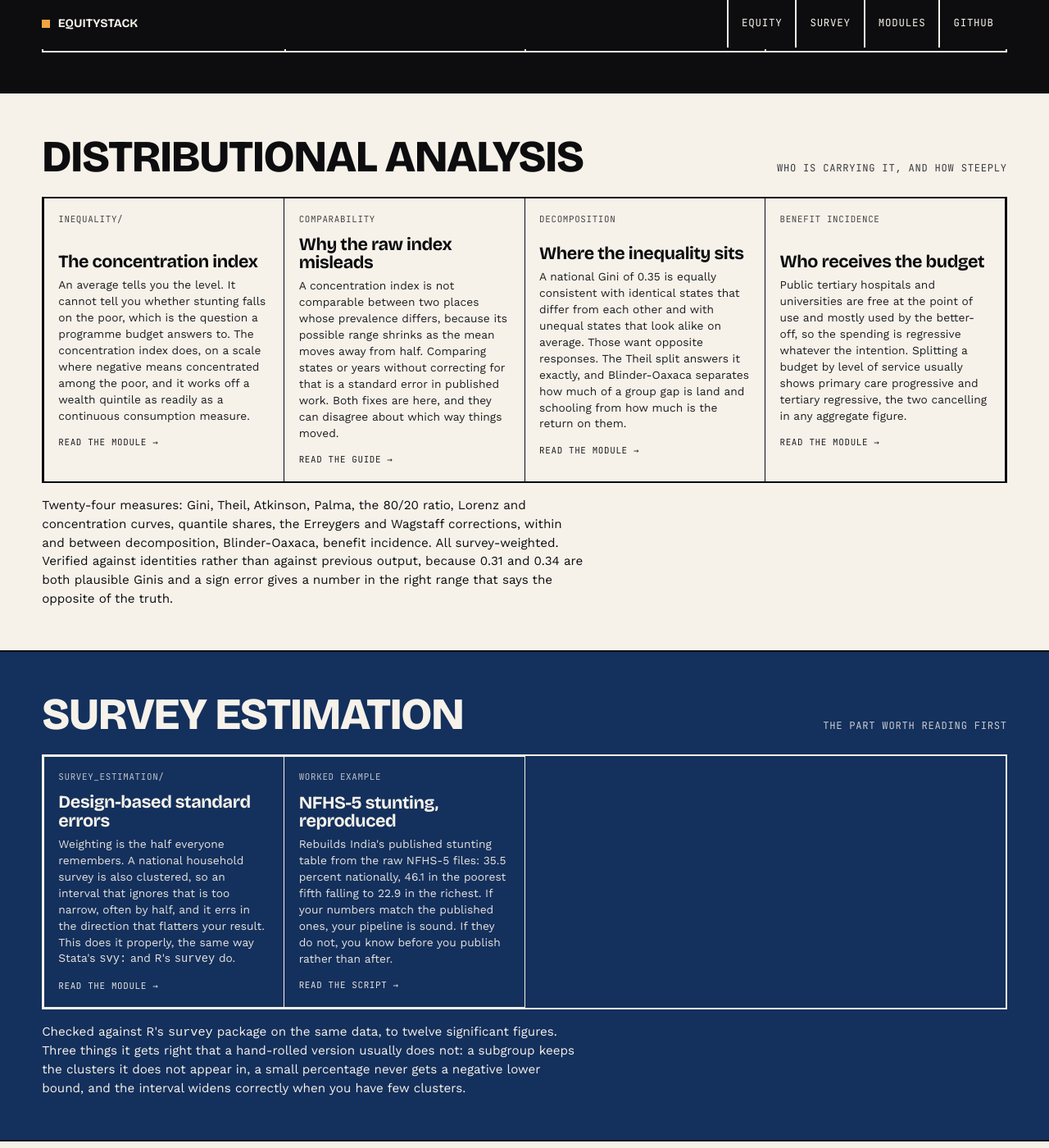
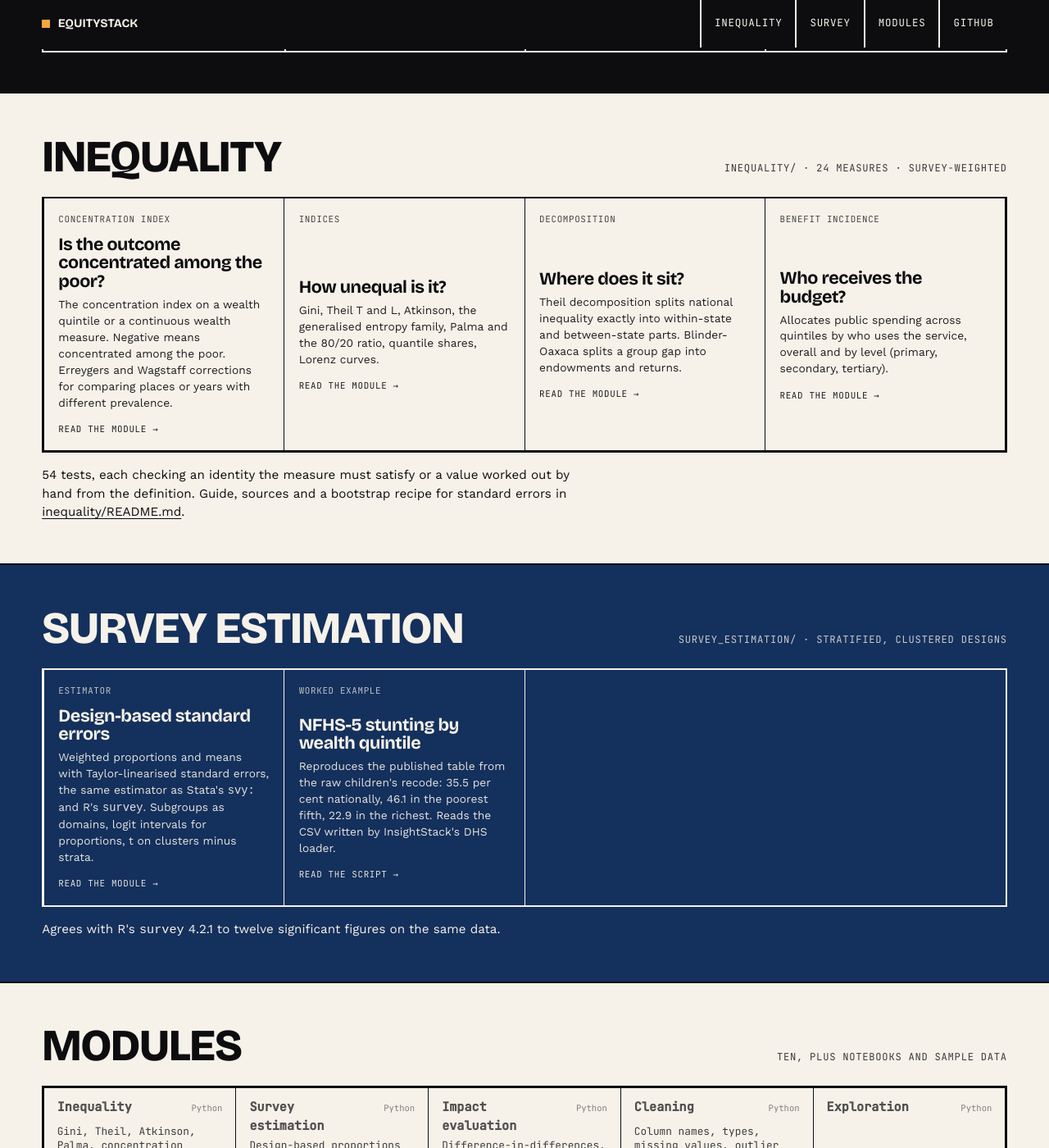
Before and after one commit to Varnasr/EquityStack, a Jekyll site: the page index.html, which Jekyll copies as it is, in a window 1280 px wide and 1400 px high, scrolled down 450 px. Shown: the whole window at 82% size. Built offline with Jekyll 4.4.1, drawn with Linux system fonts in a browser that asks for light colours; some of the changed text lies outside the part shown.

Commit message:
Docs: plain-language pass on reader-facing copy
README, landing page and folder READMEs say what each thing is and how to
use it. Rationale for design choices stays in CLAUDE.md and in code. Emoji
removed from headings and checklists.

Co-Authored-By: Claude Fable 5.1 <noreply@anthropic.com>
Claude-Session: https://claude.ai/code/session_01DMYhECx2Dzbqad6KJxWZ7t

```diff
--- a/index.html
+++ b/index.html
@@ -3,8 +3,8 @@
 <head>
 <meta charset="utf-8">
 <meta name="viewport" content="width=device-width, initial-scale=1.0">
-<title>EquityStack · Python for development sector data workflows</title>
-<meta name="description" content="Python modules for cleaning, modelling and design-based survey estimation in development research. Part of the OpenStacks family.">
+<title>EquityStack · Inequality measurement and survey estimation in Python</title>
+<meta name="description" content="Python for distributional analysis and design-based survey estimation in development research. Part of the OpenStacks family.">
 <link rel="preconnect" href="https://fonts.googleapis.com">
 <link rel="preconnect" href="https://fonts.gstatic.com" crossorigin>
 <link href="https://fonts.googleapis.com/css2?family=Bricolage+Grotesque:opsz,wght@12..96,700;12..96,800&family=Work+Sans:wght@400;500;600&family=JetBrains+Mono:wght@400;500&display=swap" rel="stylesheet">
@@ -17,7 +17,7 @@
   <div class="in">
     <a class="brand" href="./"><span class="dot"></span> EquityStack</a>
     <nav>
-      <a class="opt" href="#equity">Equity</a>
+      <a class="opt" href="#equity">Inequality</a>
       <a class="opt" href="#survey">Survey</a>
       <a class="opt" href="#modules">Modules</a>
       <a href="https://github.com/Varnasr/EquityStack">GitHub</a>
@@ -27,10 +27,9 @@
 
 <section class="hero">
   <h1 class="word">Equity<span class="s2">Stack</span></h1>
-  <p class="lede">The Python for a development research project, pointed at the distributional
-    question: not just what the average is, but who is carrying the bad outcome, how steep the
-    gradient runs, and whether the gap survives a clustered sample.
-    Part of <a href="https://openstacks.dev">OpenStacks</a>.</p>
+  <p class="lede">Python for distributional analysis and design-based survey estimation in development
+    research: who carries an outcome, how steep the gradient is, and whether the gap holds up in a
+    clustered sample. Part of <a href="https://openstacks.dev">OpenStacks</a>.</p>
   <div class="counts">
     <div class="hi"><b>24</b><span>Distributional measures</span></div>
     <div><b>10</b><span>Modules</span></div>
@@ -43,84 +42,70 @@
 
 <section class="band white" id="equity">
   <div class="band-h">
-    <h2>Distributional analysis</h2>
-    <p class="sub">Who is carrying it, and how steeply</p>
+    <h2>Inequality</h2>
+    <p class="sub">inequality/ · 24 measures · survey-weighted</p>
   </div>
   <div class="tiles">
     <a class="tile" href="https://github.com/Varnasr/EquityStack/tree/main/inequality">
-      <p class="meta">inequality/</p>
-      <h3>The concentration index</h3>
-      <p>An average tells you the level. It cannot tell you whether stunting falls on the poor,
-         which is the question a programme budget answers to. The concentration index does, on a
-         scale where negative means concentrated among the poor, and it works off a wealth
-         quintile as readily as a continuous consumption measure.</p>
+      <p class="meta">Concentration index</p>
+      <h3>Is the outcome concentrated among the poor?</h3>
+      <p>The concentration index on a wealth quintile or a continuous wealth measure. Negative means
+         concentrated among the poor. Erreygers and Wagstaff corrections for comparing places or years
+         with different prevalence.</p>
       <p class="go">Read the module &rarr;</p>
     </a>
-    <a class="tile" href="https://github.com/Varnasr/EquityStack/blob/main/inequality/README.md">
-      <p class="meta">Comparability</p>
-      <h3>Why the raw index misleads</h3>
-      <p>A concentration index is not comparable between two places whose prevalence differs,
-         because its possible range shrinks as the mean moves away from half. Comparing states or
-         years without correcting for that is a standard error in published work. Both fixes are
-         here, and they can disagree about which way things moved.</p>
-      <p class="go">Read the guide &rarr;</p>
+    <a class="tile" href="https://github.com/Varnasr/EquityStack/blob/main/inequality/indices.py">
+      <p class="meta">Indices</p>
+      <h3>How unequal is it?</h3>
+      <p>Gini, Theil T and L, Atkinson, the generalised entropy family, Palma and the 80/20 ratio,
+         quantile shares, Lorenz curves.</p>
+      <p class="go">Read the module &rarr;</p>
     </a>
     <a class="tile" href="https://github.com/Varnasr/EquityStack/blob/main/inequality/decomposition.py">
       <p class="meta">Decomposition</p>
-      <h3>Where the inequality sits</h3>
-      <p>A national Gini of 0.35 is equally consistent with identical states that differ from each
-         other and with unequal states that look alike on average. Those want opposite responses.
-         The Theil split answers it exactly, and Blinder-Oaxaca separates how much of a group gap
-         is land and schooling from how much is the return on them.</p>
+      <h3>Where does it sit?</h3>
+      <p>Theil decomposition splits national inequality exactly into within-state and between-state
+         parts. Blinder-Oaxaca splits a group gap into endowments and returns.</p>
       <p class="go">Read the module &rarr;</p>
     </a>
     <a class="tile" href="https://github.com/Varnasr/EquityStack/blob/main/inequality/incidence.py">
       <p class="meta">Benefit incidence</p>
-      <h3>Who receives the budget</h3>
-      <p>Public tertiary hospitals and universities are free at the point of use and mostly used by
-         the better-off, so the spending is regressive whatever the intention. Splitting a budget
-         by level of service usually shows primary care progressive and tertiary regressive, the
-         two cancelling in any aggregate figure.</p>
+      <h3>Who receives the budget?</h3>
+      <p>Allocates public spending across quintiles by who uses the service, overall and by level
+         (primary, secondary, tertiary).</p>
       <p class="go">Read the module &rarr;</p>
     </a>
   </div>
-  <p class="note">Twenty-four measures: Gini, Theil, Atkinson, Palma, the 80/20 ratio, Lorenz and
-    concentration curves, quantile shares, the Erreygers and Wagstaff corrections, within and
-    between decomposition, Blinder-Oaxaca, benefit incidence. All survey-weighted. Verified
-    against identities rather than against previous output, because 0.31 and 0.34 are both
-    plausible Ginis and a sign error gives a number in the right range that says the opposite of
-    the truth.</p>
+  <p class="note">54 tests, each checking an identity the measure must satisfy or a value worked
+    out by hand from the definition. Guide, sources and a bootstrap recipe for standard errors in
+    <a href="https://github.com/Varnasr/EquityStack/blob/main/inequality/README.md">inequality/README.md</a>.</p>
 </section>
 
 <section class="band navy" id="survey">
   <div class="band-h">
     <h2>Survey estimation</h2>
-    <p class="sub">The part worth reading first</p>
+    <p class="sub">survey_estimation/ · stratified, clustered designs</p>
   </div>
   <div class="tiles">
     <a class="tile" href="https://github.com/Varnasr/EquityStack/tree/main/survey_estimation">
-      <p class="meta">survey_estimation/</p>
+      <p class="meta">Estimator</p>
       <h3>Design-based standard errors</h3>
-      <p>Weighting is the half everyone remembers. A national household survey is also clustered,
-         so an interval that ignores that is too narrow, often by half, and it errs in the
-         direction that flatters your result. This does it properly, the same way Stata's
-         <code>svy:</code> and R's <code>survey</code> do.</p>
+      <p>Weighted proportions and means with Taylor-linearised standard errors, the same estimator as
+         Stata's <code>svy:</code> and R's <code>survey</code>. Subgroups as domains, logit intervals
+         for proportions, t on clusters minus strata.</p>
       <p class="go">Read the module &rarr;</p>
     </a>
     <a class="tile" href="https://github.com/Varnasr/EquityStack/blob/main/survey_estimation/dhs_stunting.py">
       <p class="meta">Worked example</p>
-      <h3>NFHS-5 stunting, reproduced</h3>
-      <p>Rebuilds India's published stunting table from the raw NFHS-5 files: 35.5 percent
-         nationally, 46.1 in the poorest fifth falling to 22.9 in the richest. If your numbers
-         match the published ones, your pipeline is sound. If they do not, you know before you
-         publish rather than after.</p>
+      <h3>NFHS-5 stunting by wealth quintile</h3>
+      <p>Reproduces the published table from the raw children's recode: 35.5 per cent nationally,
+         46.1 in the poorest fifth, 22.9 in the richest. Reads the CSV written by InsightStack's DHS
+         loader.</p>
       <p class="go">Read the script &rarr;</p>
     </a>
   </div>
-  <p class="note">Checked against R's <code>survey</code> package on the same data, to twelve significant
-    figures. Three things it gets right that a hand-rolled version usually does not: a subgroup
-    keeps the clusters it does not appear in, a small percentage never gets a negative lower
-    bound, and the interval widens correctly when you have few clusters.</p>
+  <p class="note">Agrees with R's <code>survey</code> 4.2.1 to twelve significant figures on the
+    same data.</p>
 </section>
 
 <section class="band white" id="modules">
@@ -131,42 +116,42 @@
   <div class="rows">
     <a class="row" href="https://github.com/Varnasr/EquityStack/tree/main/inequality">
       <span class="t"><b>Inequality</b><span>Python</span></span>
-      <span class="d">Gini, Theil, Atkinson, Palma, concentration indices, decompositions and benefit incidence, all survey-weighted.</span></a>
+      <span class="d">Gini, Theil, Atkinson, Palma, concentration indices, decompositions, benefit incidence.</span></a>
+    <a class="row" href="https://github.com/Varnasr/EquityStack/tree/main/survey_estimation">
+      <span class="t"><b>Survey estimation</b><span>Python</span></span>
+      <span class="d">Design-based proportions and means for NFHS, DHS or PLFS.</span></a>
+    <a class="row" href="https://github.com/Varnasr/EquityStack/tree/main/impact_evaluation">
+      <span class="t"><b>Impact evaluation</b><span>Python</span></span>
+      <span class="d">Difference-in-differences, propensity score matching, regression discontinuity.</span></a>
     <a class="row" href="https://github.com/Varnasr/EquityStack/tree/main/cleaning">
       <span class="t"><b>Cleaning</b><span>Python</span></span>
-      <span class="d">Get a messy export into shape, and keep a record of what you changed.</span></a>
+      <span class="d">Column names, types, missing values, outlier flags, with a log of changes.</span></a>
     <a class="row" href="https://github.com/Varnasr/EquityStack/tree/main/eda">
       <span class="t"><b>Exploration</b><span>Python</span></span>
-      <span class="d">Look hard at a new dataset before you trust it with a finding.</span></a>
-    <a class="row" href="https://github.com/Varnasr/EquityStack/tree/main/impact_evaluation">
-      <span class="t"><b>Impact evaluation</b><span>Python</span></span>
-      <span class="d">Did the programme work? Difference-in-differences, matching and regression discontinuity.</span></a>
-    <a class="row" href="https://github.com/Varnasr/EquityStack/tree/main/survey_estimation">
-      <span class="t"><b>Survey estimation</b><span>Python</span></span>
-      <span class="d">Get the confidence intervals right on NFHS, DHS or PLFS, where the sample is clustered.</span></a>
+      <span class="d">Summaries and profiling for a new dataset.</span></a>
     <a class="row" href="https://github.com/Varnasr/EquityStack/tree/main/modelling">
       <span class="t"><b>Modelling</b><span>Python</span></span>
-      <span class="d">Check whether two of your predictors are telling you the same thing twice.</span></a>
+      <span class="d">Multicollinearity checks (VIF).</span></a>
     <a class="row" href="https://github.com/Varnasr/EquityStack/tree/main/validation">
       <span class="t"><b>Validation</b><span>Pydantic</span></span>
-      <span class="d">Stop a bad column at the door, before it becomes a wrong number in someone's report.</span></a>
+      <span class="d">Input validation for columns and types.</span></a>
     <a class="row" href="https://github.com/Varnasr/EquityStack/tree/main/io_helpers">
       <span class="t"><b>Input and output</b><span>Python</span></span>
-      <span class="d">Open a Stata or SPSS file, read a CSV too big for memory, hand a colleague a usable spreadsheet.</span></a>
+      <span class="d">Stata and SPSS import, chunked CSV reading, formatted Excel export.</span></a>
     <a class="row" href="https://github.com/Varnasr/EquityStack/tree/main/social_sector">
       <span class="t"><b>Social sector</b><span>Python</span></span>
-      <span class="d">Build an access or vulnerability index, and check whether a district's rank survives a different but equally defensible normalisation.</span></a>
+      <span class="d">Composite access and vulnerability indices, with a check on how ranks change under a different normalisation.</span></a>
     <a class="row" href="https://github.com/Varnasr/EquityStack/tree/main/visualisation">
       <span class="t"><b>Visualisation</b><span>Python</span></span>
-      <span class="d">District maps and annotated charts that can go straight into a report.</span></a>
+      <span class="d">District maps and annotated charts.</span></a>
     <a class="row" href="https://github.com/Varnasr/EquityStack/tree/main/notebooks">
       <span class="t"><b>Notebooks</b><span>Jupyter</span></span>
-      <span class="d">Two worked analyses: gender-disaggregated outcomes, and women's time use.</span></a>
+      <span class="d">Gender-disaggregated outcomes; women's time use.</span></a>
     <a class="row" href="https://github.com/Varnasr/EquityStack/tree/main/sample_data">
       <span class="t"><b>Sample data</b><span>CSV</span></span>
-      <span class="d">Small datasets to try any of the above on.</span></a>
+      <span class="d">Small datasets to try the code on.</span></a>
   </div>
-  <p class="note">These open on GitHub, where the code lives.</p>
+  <p class="note">Links open on GitHub.</p>
 </section>
 
 <section class="band ash">
@@ -174,15 +159,13 @@
     <h2>Status</h2>
     <p class="sub">Stable</p>
   </div>
-  <p class="note">This repository works and is correct, but is not under active development. Bug
-    reports are welcome and issues stay open; new features are unlikely, and replies are measured
-    in weeks rather than days. Dependencies are pinned deliberately so that a clone still runs
-    years from now. See the
+  <p class="note">The code works and is not under active development. Bug reports are welcome;
+    new features are unlikely, and replies take weeks. Dependencies are pinned so a clone still runs
+    later. See the
     <a href="https://github.com/Varnasr/OpenStacks-for-Change/blob/main/MAINTENANCE.md">maintenance policy</a>.</p>
-  <p class="note">The companion repositories are
-    <a href="https://github.com/Varnasr/InsightStack">InsightStack</a>, which holds the calculators
-    and the loaders that produce the data this reads, and
-    <a href="https://github.com/Varnasr/FieldStack">FieldStack</a>, which does the same work in R.</p>
+  <p class="note">Companion repositories: <a href="https://github.com/Varnasr/InsightStack">InsightStack</a>
+    (calculators and the DHS and PLFS loaders) and <a href="https://github.com/Varnasr/FieldStack">FieldStack</a>
+    (the same survey work in R).</p>
 </section>
 
 </main>
@@ -194,7 +177,7 @@
     <a href="https://github.com/Varnasr/EquityStack/blob/main/CHANGELOG.md">Changelog</a>
     <a href="https://github.com/Varnasr/EquityStack/blob/main/LICENSE">MIT Licence</a>
   </div>
-  <p>Varna Sri Raman. Built for reproducibility, and licensed so you can take it.</p>
+  <p>Varna Sri Raman. MIT licence.</p>
 </footer>
 </body>
 </html>
```
Also changed, not shown: docs/run_ready_header.md (+1 -1 lines), docs/spatial_tools_snippet.md (+1 -1 lines), inequality/README.md (+66 -95 lines), survey_estimation/README.md (+25 -49 lines), tests/README.md (+2 -2 lines), README.md.
